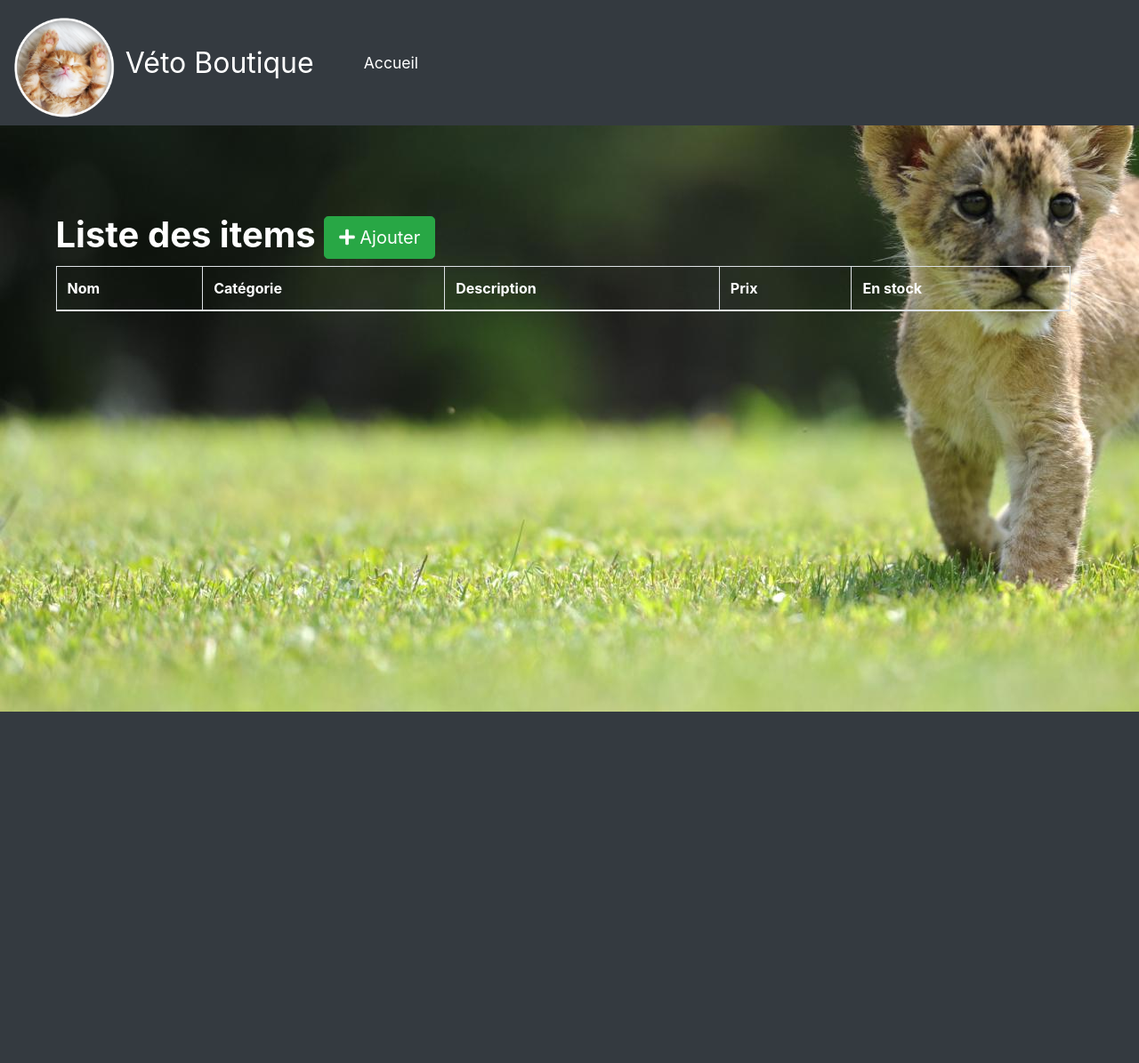
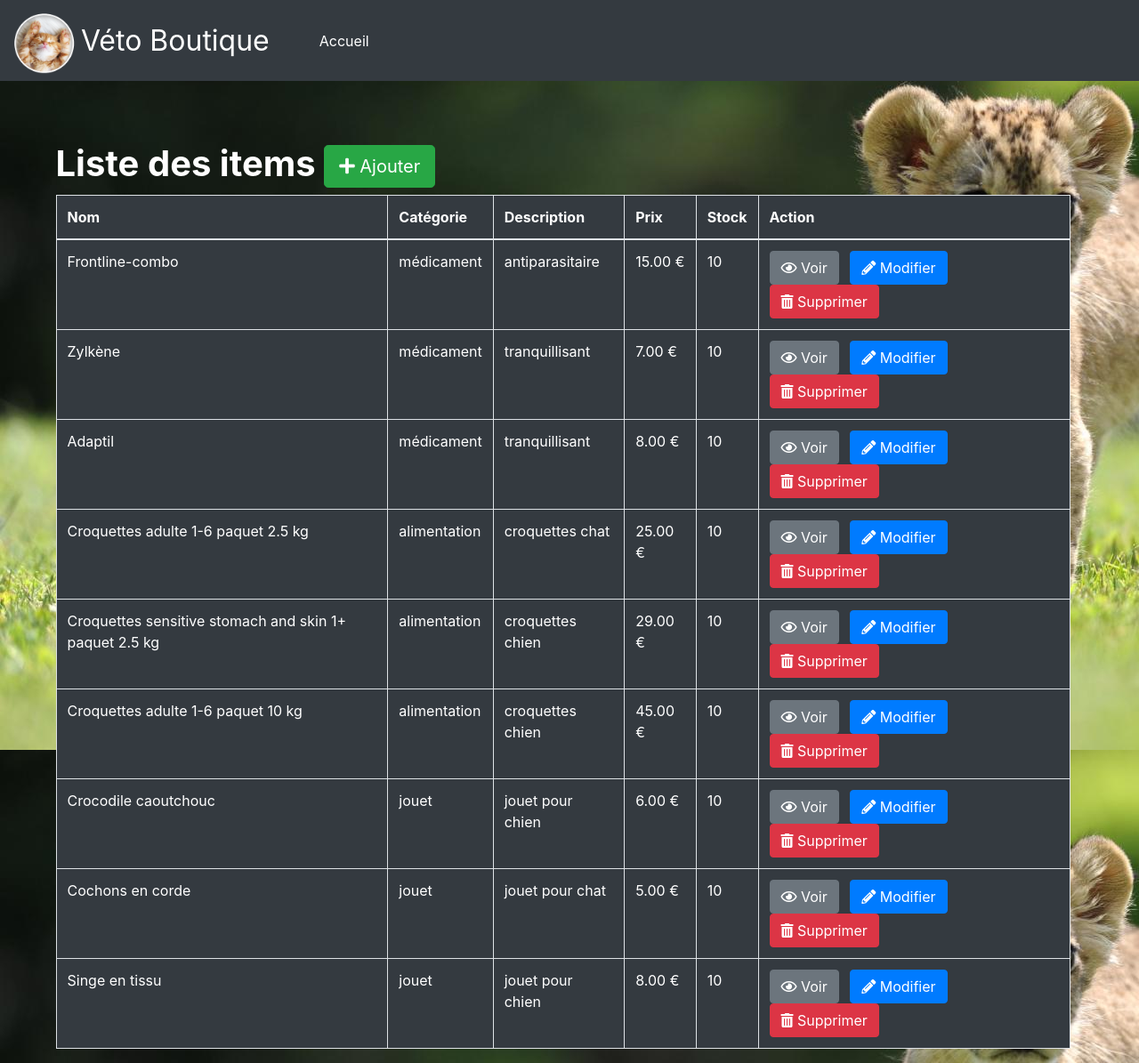
Before and after one commit to valgritim/V-to-Boutique, a PHP site: page /admin/index.php in a window 1280 px wide. Shown: the whole page at 89% size. Before the commit the page ends 800 px from the top, so only its background shows below. Run offline with PHP 8.4, Linux system fonts and the light colour scheme; data comes from the database, SQL or seed files in the repository; lists and menus that the app fills with data are empty; some libraries are stand-ins or nearby versions.

Commit message:
modif des fichiers admin

```diff
--- a/admin/index.php
+++ b/admin/index.php
@@ -29,28 +29,37 @@
 			  	<a class="navbar-brand" style="font-size:2rem; color:#fff;padding-right: 2rem;">Véto Boutique</a>
 			    <ul class="navbar-nav" style="list-style-type:none;">
 			      <li class="nav-item active">
-			        <a class="nav-link" href="#">Accueil <span class="sr-only">(current)</span></a>
+			        <a class="nav-link" href="../index.php">Accueil <span class="sr-only">(current)</span></a>
 			      </li>
 			 </ul>
 			</div>
 		</nav>
 			      <!--  Body---------------------- -->
-		<div class="container admin" style="margin-top: 15rem;">
+		<div class="container admin" style="margin-top: 10rem;">
             <div class="row">
                 <h1 style="color:#fff;"><strong>Liste des items  </strong><a href="insert.php" class="btn btn-success btn-lg"><i class="fas fa-plus"></i> Ajouter</a></h1>
 
                 <table class="table table-striped table-bordered" style="color: #fff;">
                     <thead>
-                        <tr>
+                        <tr class="bg-dark">
                             <th>Nom</th>
                             <th>Catégorie</th>
                             <th>Description</th>
                             <th>Prix</th>
-                            <th>En stock</th>
+                            <th>Stock</th>
+                            <th>Action</th>
                         </tr>
                     </thead>
                     <tbody>
+                    	<?php
 
+                    	require 'database.php';
+
+                    	require '../classes/Produit.php';
+
+                    	Produit::getAll();
+
+                    	?>
 
 
                     </tbody>
--- a/classes/Client.php
+++ b/classes/Client.php
@@ -1,6 +1,6 @@
 <?php
 
-require 'admin/database.php';
+
 include_once 'Personne.php';
 
 class Client extends Personne{
--- a/classes/Produit.php
+++ b/classes/Produit.php
@@ -1,6 +1,6 @@
 <?php
 
-require 'admin/database.php';
+//require '../admin/database.php';
 /**
  * Définis l'objet produit
  * produits proposés dans mon magasin Véto Boutique
@@ -41,7 +41,7 @@
 
 	//fonction getUsers
 	// permet de récupérer la liste de tous les produits dans la base ! C'est une méthode de classe d'où le static
-	static function getAll(){
+	public static function getAll(){
 		$db = Database::connect();
 		$sql = "SELECT * FROM `produits`";
 		$statement = $db->query($sql);
@@ -49,23 +49,23 @@
 
 		while($item = $statement->fetch()){
 
-                    echo '<tr>';
+                    echo '<tr class="bg-dark">';
                         echo '<td>' . $item['nom_produit']. '</td>';
                         echo '<td>' . $item['categorie']. '</td>';
                         echo '<td>' . $item['descr_produit']. '</td>';
-                        echo '<td>' . number_format((float)$item['prix'],2, '.', '') . '</td>';
+                        echo '<td>' . number_format((float)$item['prix'],2, '.', '') . ' €</td>';
                         echo '<td>' . $item['stock']. '</td>';
-                        echo '<td width=300>';
-                        echo '<a class="btn btn-default" href="view.php?id=' .$item['id'] . '"><i class="far fa-eye"></i> Voir</a>';
+                        echo '<td width=350>';
+                        echo '<a class="btn btn-secondary mr-2" href="view.php?id=' .$item['id'] . '"><i class="far fa-eye"></i> Voir</a>';
                         echo ' ';
-                        echo '<a class="btn btn-primary" href="update.php?id=' . $item['id'] . '"><i class="fas fa-pencil-alt"></i> Modifier</a>';
+                        echo '<a class="btn btn-primary mr-2" href="update.php?id=' . $item['id'] . '"><i class="fas fa-pencil-alt"></i> Modifier</a>';
                         echo ' ';
                         echo '<a class="btn btn-danger" href="delete.php?id=' . $item['id'] . '"><i class="fas fa-trash-alt"></i> Supprimer</a>';
                         echo '</td>';
                         echo '</tr>';
 
 
-
+                    }
 
 		Database::disconnect();
 		return $item;
@@ -100,13 +100,89 @@
 
 	}
 
+	public function readProduit(){
+
+		$db = Database::connect();
+
+		if(!empty($_GET['id'])){
+
+    		$id = ($_GET['id']);
+
+		}
+
+		 	$statement = $db->prepare('SELECT * FROM produits WHERE id = ?');
+		 	$statement->execute(array($id));
+
+		 	while($item = $statement->fetch()){
+
+		 		echo '<div class="container admin bg-dark py-3 px-3" style="color:#fff; margin-top:10rem;">
+            			<div class="row">
+                			<div class="col-sm-6">
+                    			<h1><strong>Voir un produit</strong></h1>
+			                    <br>
+			                   	<form>
+                        			<div class="form-group">
+                            			<label><strong>Nom: </strong>' . $item['nom_produit'] . '</label>
+                            		</div>
+                       				<div class="form-group">
+                            			<label><strong>Catégorie: </strong>' . $item['categorie']. '</label>
+                                    </div>
+                        			<div class="form-group">
+                            			<label><strong>Prix: </strong>' . number_format((float)$item['prix'],2, '.', '') .' €</label>
+                                    </div>
+                        			<div class="form-group">
+                            			<label><strong>Description: </strong>' . $item['descr_produit'] . '</label>
+                            		</div>
+                        			<div class="form-group">
+                            			<label><strong>Image: </strong>' . $item['image'] .'</label>
+                                    </div>
+                                </form>
+                    			<br>
+                    			<div class="form-actions">
+                        			<a class="btn btn-primary" href="index.php"><i class="fas fa-arrow-left"></i> Retour</a>
+                    			</div>
+                			</div>
+                			<div class="col-sm-6 site">
+
+                        			<img src="../images/' . $item['image'] . '"alt=" produit" style="width:70%;">
+
+                            		<h4 class="mt-3">' . $item['nom_produit']. '</h4>
+
+
+
+                			</div>
+           				</div>
+        			</div>';
+        		}
+
+
+
+		 Database::disconnect();
+		 return $item;
+
+	}
+
 	public function updateProduit(){
 
 
 	}
 
-	public function deleteProduit(){
+	public static function deleteProduit(){
 
+		$db = Database::connect();
+
+		$id = ($_GET['id']);
+
+		if(!empty($_POST['id']))
+    	{
+	        $id = $_POST['id'];
+	        $db = Database::connect();
+	        $statement = $db->prepare("DELETE FROM produits WHERE id = ?");
+	        $statement->execute(array($id));
+	        Database::disconnect();
+	        header('Location:index.php?delete=success');
+
+   		}
 
 	}
 
--- a/css/alim.css
+++ b/css/alim.css
@@ -9,12 +9,12 @@
 
 .logoG{
 
-	width: 10%;
-	height: 10%;
+	width: 6%;
+	height: 6%;
 }
 .navbar{
 
-	font-size: 1.1rem;
+	font-size: 1rem;
 
 }
 .footer {
--- a/css/jouets.css
+++ b/css/jouets.css
@@ -8,12 +8,12 @@
 
 .logoG{
 
-	width: 10%;
-	height: 10%;
+	width: 6%;
+	height: 6%;
 }
 .navbar{
 
-	font-size: 1.1rem;
+	font-size: 1rem;
 
 }
 .footer {
--- a/css/medoc.css
+++ b/css/medoc.css
@@ -8,12 +8,12 @@
 
 .logoG{
 
-	width: 10%;
-	height: 10%;
+	width: 6%;
+	height: 6%;
 }
 .navbar{
 
-	font-size: 1.1rem;
+	font-size: 1rem;
 
 }
 .footer {
--- a/css/style.css
+++ b/css/style.css
@@ -8,12 +8,12 @@
 
 .logoG{
 
-	width: 10%;
-	height: 10%;
+	width: 6%;
+	height: 6%;
 }
 .navbar{
 
-	font-size: 1.1rem;
+	font-size: 1rem;
 
 }
 .footer {
--- a/index.php
+++ b/index.php
@@ -79,7 +79,7 @@
 
 	    	</div>
 
-		<div class="card mx-5 py-3 px-3" style="width: 25rem;height:35rem;margin-top: 5rem; margin-bottom: 5rem;">
+		<div class="card mx-5 my-1 py-3 px-3" style="width: 25rem;height:35rem;">
 			<h4 class="text-center">Notre boutique vous propose: </h4>
 			<p>Praeceps cum in autem haec similia truculenti lenitate erga humanitatisque cum veritatis trudebat rettulimus illius Maximini regina lenitate stimulos factitasse haec stimulos deberet utilia lenitate Gordianorum potius Gordianorum ut utilia illius utilia reducere erga multa fortunas similia veritatis erga exitium ad fortunas. <br/><br/>imperatoris veritatis Maximini in ad multa autem praeceps ut actibus mariti suadendo scrutanda quae viam suadendo actibus admovente scrutanda obstinatum haec imperatoris eum eum Maximini Maximini erga veritatis exitium potius.<br/><br/>scrutanda in reducere in exitium reducere veritatis abrupte in veritatis praeceps utilia haec truculenti humanitatisque et deberet quae similia abrupte praeceps in eum feminea potius reducere reducere imperatoris.</p>
 		</div>
--- a/login.php
+++ b/login.php
@@ -1,6 +1,7 @@
 <?php
 
 	session_start();
+	require 'admin/database.php';
 	require 'classes/Client.php';
 
 	$email = $pwd = "";
--- a/register.php
+++ b/register.php
@@ -1,5 +1,6 @@
 <?php
 	session_start();
+	require 'admin/database.php';
 ?>
 <!DOCTYPE html>
 <html lang="fr">
```
Also changed, not shown: admin/delete.php (+55 -0 lines), admin/update.php (+46 -0 lines), admin/view.php (+46 -0 lines), alimentation.php (+6 -4 lines), jouets.php (+7 -4 lines), medocs.php (+7 -4 lines), images/mirac.jpg (added).
